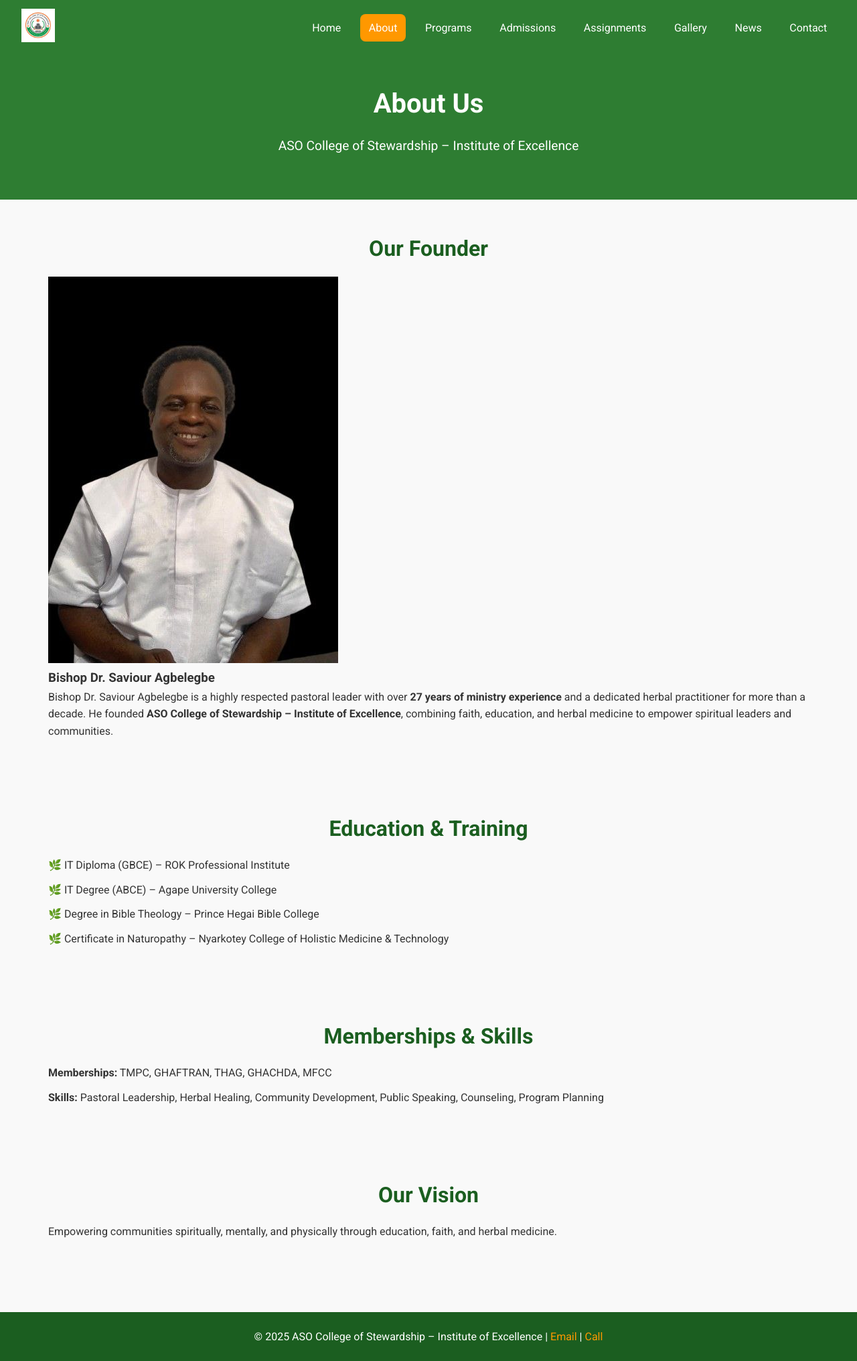
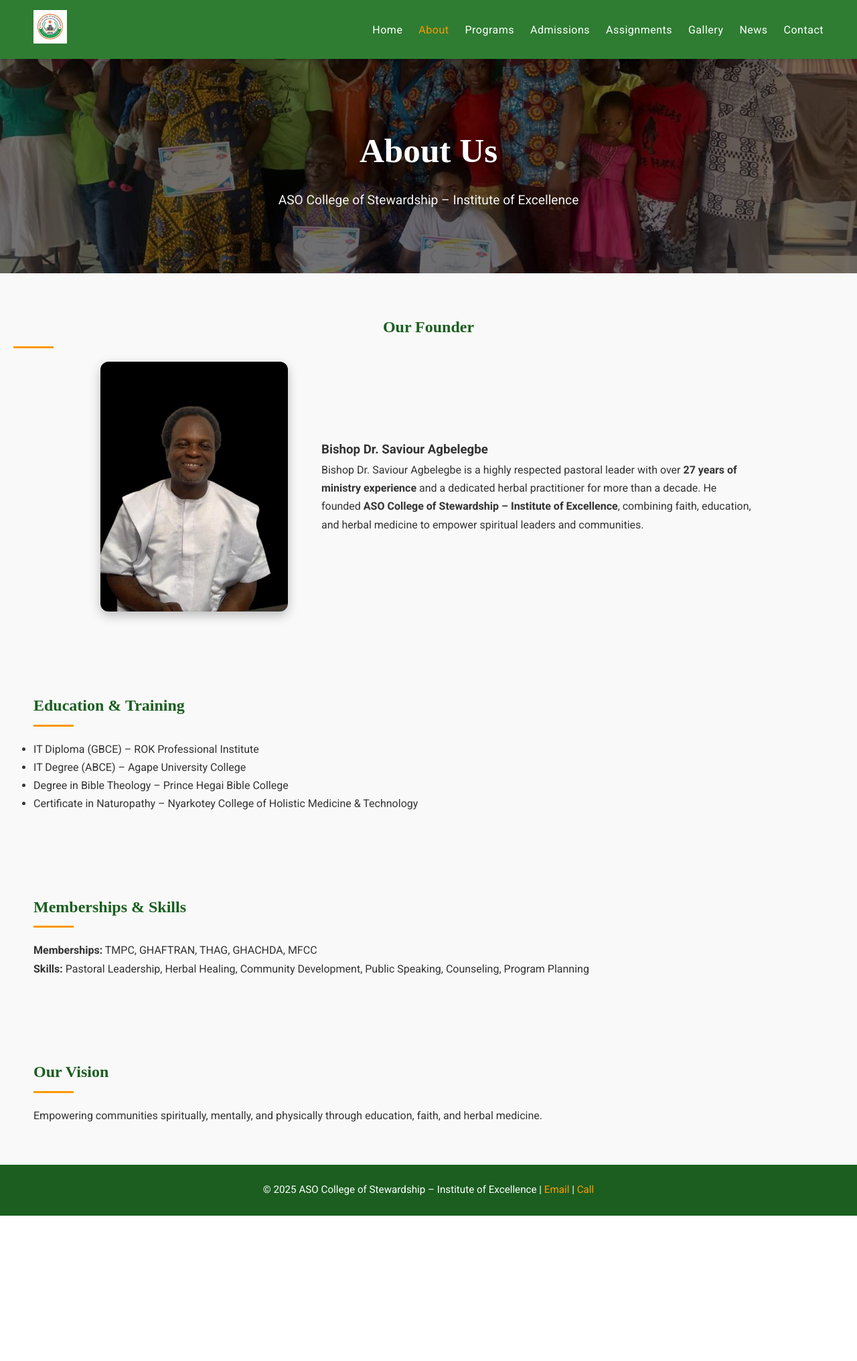
Before and after one commit to Potentialbeliever/aso-college-website, a PHP site: page /about.html in a window 1280 px wide. Shown: the whole page at 67% size. After the commit the page ends 1815 px from the top, so only its background shows below. Run offline with PHP 8.4, Linux system fonts and the light colour scheme.

Commit message:
Update style.css

```diff
--- a/style.css
+++ b/style.css
@@ -1,6 +1,6 @@
 /* =====================================
    Global Styles – ASO College Website
-===================================== */
+   ===================================== */
 :root {
   --primary-green: #2e7d32;
   --primary-green-dark: #1b5e20;
@@ -9,8 +9,6 @@
   --light-bg: #f9f9f9;
   --text-dark: #333;
   --text-light: #fff;
-  --border-radius: 8px;
-  --transition: 0.3s ease-in-out;
 }
 
 * {
@@ -20,133 +18,287 @@
   font-family: 'Roboto', sans-serif;
 }
 
+html {
+  scroll-behavior: smooth;
+}
+
 body {
+  line-height: 1.7;
+  color: var(--text-dark);
   background: var(--light-bg);
-  color: var(--text-dark);
-  line-height: 1.6;
 }
 
 /* ================= NAVBAR ================= */
 nav {
+  background: var(--primary-green);
+  color: var(--text-light);
+  padding: 15px 50px;
   display: flex;
   justify-content: space-between;
   align-items: center;
-  padding: 0.8rem 2rem;
-  background: var(--primary-green);
-  color: var(--text-light);
   position: sticky;
   top: 0;
   z-index: 1000;
+  box-shadow: 0 2px 6px rgba(0,0,0,0.15);
 }
 
 nav .logo img {
   height: 50px;
 }
 
-nav .nav-links {
-  display: flex;
-  gap: 1rem;
-}
-
 nav .nav-links a {
   color: var(--text-light);
+  margin-left: 20px;
   text-decoration: none;
-  padding: 0.5rem 0.8rem;
-  border-radius: var(--border-radius);
-  transition: var(--transition);
+  font-weight: 500;
+  letter-spacing: 0.5px;
+  transition: 0.3s;
 }
 
 nav .nav-links a:hover,
 nav .nav-links a.active {
-  background: var(--accent-orange);
+  color: var(--accent-orange);
+  transform: translateY(-2px);
+}
+
+/* MOBILE MENU */
+.menu-toggle {
+  display: none;
+  font-size: 30px;
+  cursor: pointer;
   color: var(--text-light);
 }
 
-.menu-toggle {
-  display: none;
-  font-size: 1.8rem;
-  cursor: pointer;
+@media (max-width: 768px) {
+  .menu-toggle {
+    display: block;
+  }
+
+  nav .nav-links {
+    width: 100%;
+    display: none;
+    flex-direction: column;
+    background: var(--primary-green-dark);
+    padding: 15px 0;
+    border-top: 2px solid var(--accent-orange);
+  }
+
+  nav .nav-links.show {
+    display: flex;
+  }
+
+  nav .nav-links a {
+    margin: 12px 0;
+    font-size: 1.1rem;
+  }
 }
 
 /* ================= HERO ================= */
 .hero {
+  background:
+    linear-gradient(rgba(0,0,0,0.55), rgba(0,0,0,0.55)),
+    url('images/hero.jpg') center/cover no-repeat;
+  color: var(--text-light);
+  height: 85vh;
+  display: flex;
+  flex-direction: column;
+  justify-content: center;
+  align-items: center;
   text-align: center;
-  padding: 4rem 2rem;
-  background: var(--primary-green);
-  color: var(--text-light);
+  padding: 0 20px;
 }
 
-.hero.small-hero {
-  padding: 2.5rem 2rem;
+.small-hero {
+  height: 40vh;
+}
+
+.hero h1,
+.hero p {
+  text-shadow: 0 2px 4px rgba(0,0,0,0.35);
 }
 
 .hero h1 {
-  font-size: 2.5rem;
-  margin-bottom: 1rem;
+  font-size: 3.2rem;
+  font-family: 'Merriweather', serif;
+  margin-bottom: 15px;
 }
 
 .hero p {
   font-size: 1.2rem;
-  margin-bottom: 1.5rem;
+  max-width: 700px;
+  opacity: 0.95;
 }
 
 .hero .btn {
+  margin-top: 20px;
+  padding: 12px 25px;
   background: var(--accent-orange);
   color: var(--text-light);
-  padding: 0.7rem 1.5rem;
+  border: none;
+  border-radius: 6px;
+  font-weight: bold;
   text-decoration: none;
-  border-radius: var(--border-radius);
-  font-weight: 700;
-  transition: var(--transition);
+  transition: 0.3s;
 }
 
 .hero .btn:hover {
   background: var(--accent-orange-dark);
+  transform: scale(1.05);
+}
+
+/* ================= FOUNDER ================= */
+.founder {
+  padding: 60px 20px;
+  text-align: center;
+}
+
+.founder-content {
+  display: flex;
+  flex-direction: column;
+  align-items: center;
+  gap: 25px;
+}
+
+.founder-content img {
+  max-width: 280px;
+  border-radius: 12px;
+  box-shadow: 0 6px 16px rgba(0,0,0,0.25);
+}
+
+.founder-text {
+  max-width: 650px;
+  text-align: left;
+}
+
+@media (min-width: 768px) {
+  .founder-content {
+    flex-direction: row;
+    justify-content: center;
+    gap: 50px;
+  }
 }
 
 /* ================= SECTIONS ================= */
 section {
-  padding: 3rem 2rem;
-  max-width: 1200px;
-  margin: 0 auto;
+  padding: 60px 50px;
+  background: var(--light-bg);
 }
 
+section h1,
 section h2 {
-  font-size: 2rem;
-  margin-bottom: 1rem;
+  color: var(--primary-green-dark);
+  margin-bottom: 20px;
+  font-family: 'Merriweather', serif;
+}
+
+section h2::after {
+  content: "";
+  width: 60px;
+  height: 3px;
+  background: var(--accent-orange);
+  display: block;
+  margin-top: 8px;
+}
+
+/* Cards */
+article {
+  background: #fff;
+  padding: 20px;
+  border-radius: 8px;
+  box-shadow: 0 4px 8px rgba(0,0,0,0.08);
+  margin-bottom: 20px;
+  transition: 0.3s;
+}
+
+article:hover {
+  transform: translateY(-4px);
+  box-shadow: 0 8px 18px rgba(0,0,0,0.15);
+}
+
+/* ================= GALLERY ================= */
+.gallery-grid {
+  display: grid;
+  grid-template-columns: repeat(auto-fit, minmax(250px,1fr));
+  gap: 20px;
+}
+
+.gallery-grid img {
+  width: 100%;
+  height: 220px;
+  object-fit: cover;
+  border-radius: 10px;
+  transition: 0.3s;
+}
+
+.gallery-grid img:hover {
+  transform: scale(1.05);
+  box-shadow: 0 6px 18px rgba(0,0,0,0.3);
+}
+
+/* ================= FORMS ================= */
+form {
+  max-width: 700px;
+  margin: 50px auto;
+  background: #fff;
+  padding: 40px;
+  border-radius: 12px;
+  border-top: 4px solid var(--primary-green);
+  box-shadow: 0 6px 16px rgba(0,0,0,0.1);
+}
+
+form h3 {
   text-align: center;
+  color: var(--primary-green-dark);
+  margin-bottom: 25px;
+  font-family: 'Merriweather', serif;
+}
+
+form label {
+  display: block;
+  margin-bottom: 6px;
+  font-weight: 600;
   color: var(--primary-green-dark);
 }
 
-section p, section li {
+form input,
+form textarea,
+form select {
+  width: 100%;
+  padding: 12px;
+  border: 1px solid #ccc;
+  border-radius: 6px;
+  margin-bottom: 20px;
   font-size: 1rem;
-  margin-bottom: 0.7rem;
 }
 
-section ul {
-  list-style: none;
-  padding-left: 0;
+form input:focus,
+form textarea:focus,
+form select:focus {
+  border-color: var(--accent-orange);
+  box-shadow: 0 0 0 3px rgba(255,152,0,0.25);
+  outline: none;
 }
 
-section ul li::before {
-  content: "🌿 ";
+form textarea {
+  resize: vertical;
+  min-height: 120px;
 }
 
-/* ================= BUTTONS ================= */
-.btn {
-  display: inline-block;
+form button {
+  width: 100%;
+  padding: 14px;
   background: var(--primary-green);
   color: var(--text-light);
-  padding: 0.6rem 1.2rem;
-  border-radius: var(--border-radius);
-  text-decoration: none;
-  font-weight: 700;
-  transition: var(--transition);
-  margin-top: 1rem;
+  border: none;
+  border-radius: 8px;
+  font-size: 1.05rem;
+  font-weight: bold;
+  transition: 0.3s;
 }
 
-.btn:hover {
+form button:hover {
   background: var(--accent-orange);
+  transform: translateY(-2px);
 }
 
 /* ================= FOOTER ================= */
@@ -154,185 +306,109 @@
   background: var(--primary-green-dark);
   color: var(--text-light);
   text-align: center;
-  padding: 1.5rem 2rem;
-  margin-top: 3rem;
+  padding: 25px;
+  font-size: 0.95rem;
 }
 
 footer a {
   color: var(--accent-orange);
   text-decoration: none;
-  transition: var(--transition);
+  transition: 0.3s;
 }
 
 footer a:hover {
+  color: var(--accent-orange-dark);
   text-decoration: underline;
 }
 
-/* ================= FLOATING BUTTONS ================= */
-.whatsapp-float,
+/* ================= RESPONSIVE ================= */
+@media (max-width: 768px) {
+  nav {
+    flex-direction: column;
+    padding: 12px 20px;
+  }
+
+  nav .nav-links {
+    margin-top: 10px;
+    display: flex;
+    flex-wrap: wrap;
+    justify-content: center;
+  }
+
+  nav .nav-links a {
+    margin: 8px;
+  }
+
+  .hero h1 {
+    font-size: 2.3rem;
+  }
+
+  .hero p {
+    font-size: 1rem;
+  }
+
+  section {
+    padding: 40px 20px;
+  }
+}
+
+/* =====================================
+   FADE-IN ANIMATIONS
+===================================== */
+.fade-in {
+  opacity: 0;
+  transform: translateY(15px);
+  animation: fadeIn 0.9s ease forwards;
+}
+
+@keyframes fadeIn {
+  to {
+    opacity: 1;
+    transform: translateY(0);
+  }
+}
+
+/* =====================================
+   FLOATING WHATSAPP BUTTON
+===================================== */
+.whatsapp-float {
+  position: fixed;
+  bottom: 22px;
+  right: 22px;
+  background: #25D366;
+  color: white;
+  padding: 14px 18px;
+  border-radius: 50%;
+  font-size: 28px;
+  box-shadow: 0 4px 12px rgba(0,0,0,0.3);
+  z-index: 999;
+  transition: 0.3s;
+}
+
+.whatsapp-float:hover {
+  transform: scale(1.1);
+}
+
+/* =====================================
+   STICKY APPLY BUTTON
+===================================== */
 .apply-now {
   position: fixed;
   bottom: 80px;
   right: 22px;
   background: var(--accent-orange);
-  color: var(--text-light);
-  padding: 14px 18px;
-  border-radius: 50px;
-  font-size: 1.3rem;
-  text-align: center;
-  cursor: pointer;
+  color: white;
+  padding: 12px 18px;
+  border-radius: 30px;
+  font-size: 1rem;
+  font-weight: bold;
+  text-decoration: none;
   box-shadow: 0 4px 12px rgba(0,0,0,0.3);
   z-index: 999;
-  text-decoration: none;
-  transition: var(--transition);
+  transition: 0.3s;
 }
 
-.apply-now {
-  bottom: 140px;
-}
-
-.whatsapp-float:hover,
 .apply-now:hover {
   background: var(--accent-orange-dark);
-  transform: scale(1.1);
+  transform: translateY(-3px);
 }
-
-/* ================= BACK TO TOP ================= */
-#backToTop {
-  position: fixed;
-  bottom: 200px;
-  right: 22px;
-  background: var(--primary-green);
-  color: var(--text-light);
-  padding: 12px 16px;
-  border-radius: 50%;
-  font-size: 24px;
-  cursor: pointer;
-  box-shadow: 0 4px 12px rgba(0,0,0,0.3);
-  display: none;
-  transition: var(--transition);
-  z-index: 998;
-}
-
-#backToTop:hover {
-  background: var(--accent-orange);
-  transform: scale(1.1);
-}
-
-/* ================= FORMS ================= */
-form {
-  display: flex;
-  flex-direction: column;
-  gap: 1rem;
-  max-width: 600px;
-  margin: 0 auto;
-  background: #fff;
-  padding: 2rem;
-  border-radius: var(--border-radius);
-  box-shadow: 0 4px 12px rgba(0,0,0,0.1);
-}
-
-form input, form select, form textarea {
-  padding: 0.7rem 1rem;
-  border: 1px solid #ccc;
-  border-radius: var(--border-radius);
-  font-size: 1rem;
-  width: 100%;
-}
-
-form button {
-  align-self: flex-start;
-}
-
-/* ================= GALLERY ================= */
-.gallery-grid {
-  display: grid;
-  grid-template-columns: repeat(auto-fit, minmax(200px, 1fr));
-  gap: 15px;
-}
-
-.gallery-grid img {
-  width: 100%;
-  border-radius: var(--border-radius);
-  cursor: pointer;
-  transition: transform 0.3s;
-}
-
-.gallery-grid img:hover {
-  transform: scale(1.05);
-}
-
-/* ================= LIGHTBOX ================= */
-.lightbox {
-  position: fixed;
-  top:0; left:0;
-  width:100%; height:100%;
-  background: rgba(0,0,0,0.9);
-  display:none;
-  justify-content:center;
-  align-items:center;
-  flex-direction:column;
-  z-index:10000;
-}
-
-.lightbox img {
-  max-width:90%;
-  max-height:80%;
-  border-radius:10px;
-  transition:transform 0.3s;
-}
-
-.lightbox img:hover { transform:scale(1.05); }
-
-.lightbox .close, .lightbox .prev, .lightbox .next {
-  position:absolute;
-  color:#fff;
-  font-size:2rem;
-  cursor:pointer;
-  user-select:none;
-  padding:10px;
-  transition:0.3s;
-}
-
-.lightbox .close:hover, .lightbox .prev:hover, .lightbox .next:hover { color: var(--accent-orange); }
-.lightbox .close { top:20px; right:30px; }
-.lightbox .prev { top:50%; left:30px; transform:translateY(-50%); }
-.lightbox .next { top:50%; right:30px; transform:translateY(-50%); }
-
-/* ================= PRELOADER ================= */
-#preloader {
-  position:fixed;
-  top:0; left:0;
-  width:100%; height:100%;
-  background: var(--light-bg);
-  display:flex;
-  justify-content:center;
-  align-items:center;
-  z-index:9999;
-  transition:opacity 0.5s ease-out;
-}
-
-.spinner-logo { width:100px; animation:spin 1.5s linear infinite; }
-@keyframes spin { 0%{transform:rotate(0deg);}100%{transform:rotate(360deg);} }
-
-#preloader.fade-out { opacity:0; visibility:hidden; }
-#main-content { opacity:0; animation:fadeIn 1s forwards; }
-@keyframes fadeIn { to { opacity:1; } }
-
-/* ================= RESPONSIVE ================= */
-@media(max-width:768px) {
-  nav .nav-links {
-    display: none;
-    flex-direction: column;
-    background: var(--primary-green-dark);
-    position: absolute;
-    top: 100%;
-    right: 0;
-    width: 200px;
-    border-radius: 0 0 8px 8px;
-  }
-  nav .nav-links.show { display: flex; }
-  .menu-toggle { display: block; color: var(--text-light); }
-  .hero h1 { font-size: 2rem; }
-  section h2 { font-size: 1.5rem; }
-}
```
